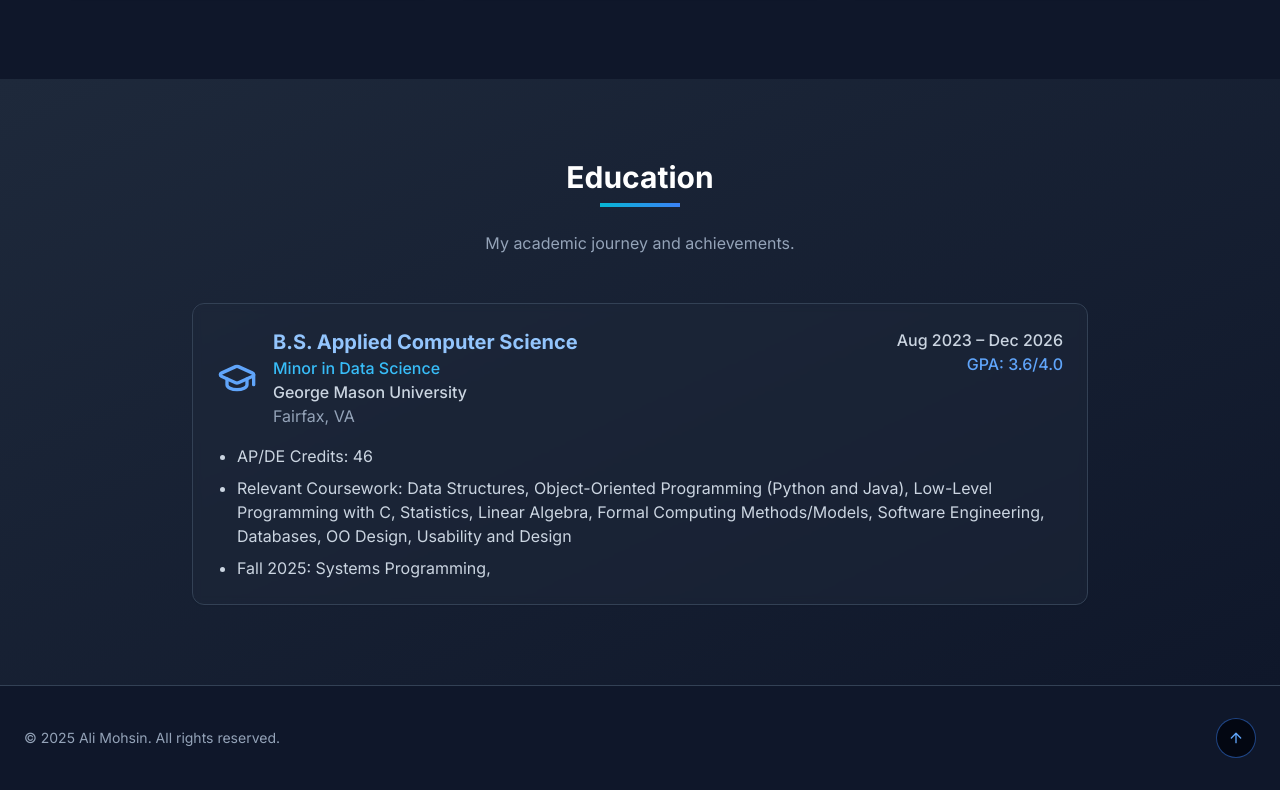
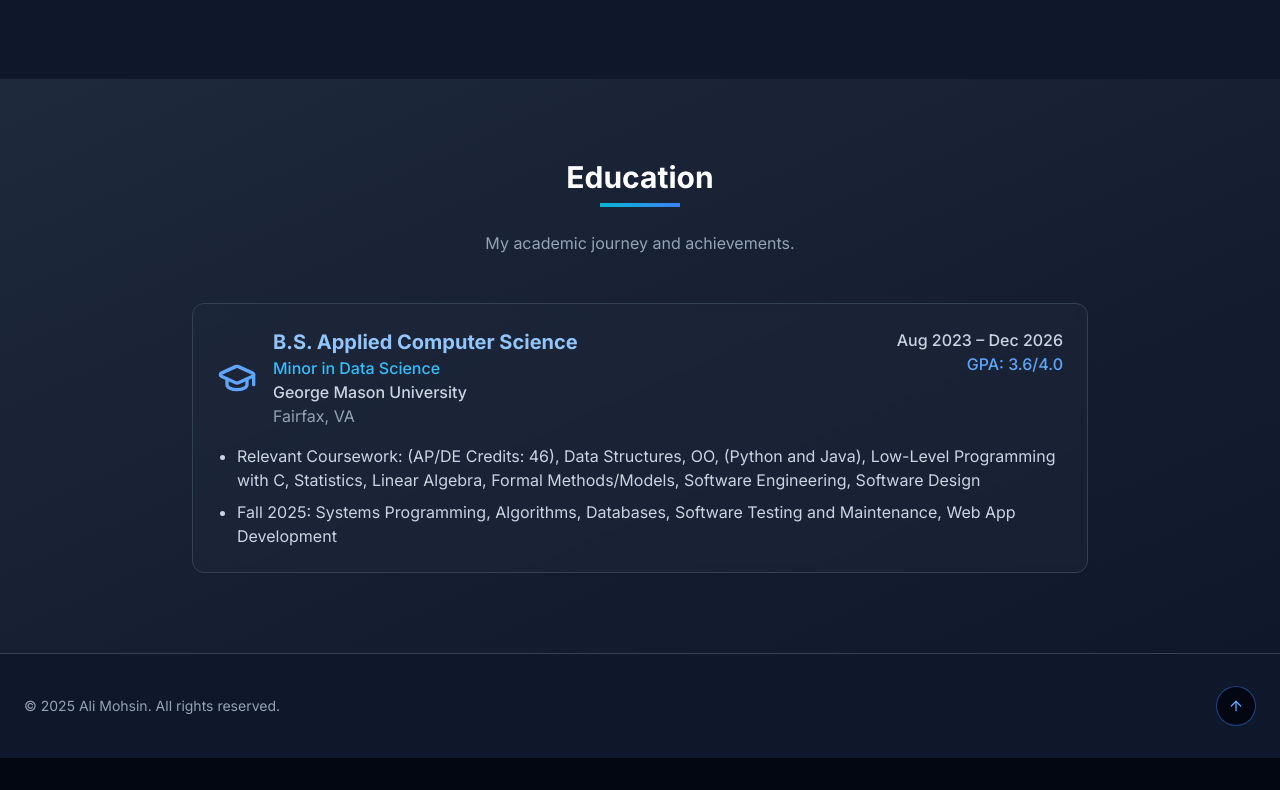
Before and after one commit to Paritybitz/portfolio, a Next.js app: page /portfolio/ in a window 1280 px wide. Shown: the part 5223-6013 px from the top of the page. After the commit the page ends 5981 px from the top, so only its background shows below. Built offline with nearby package versions, Linux system fonts and the light colour scheme.

Commit message:
couresework

```diff
--- a/components/education.tsx
+++ b/components/education.tsx
@@ -16,9 +16,8 @@ const education = [
     honors: "Dean's List",
     icon: <GraduationCap className="h-10 w-10 text-blue-400" />,
     details: [
-      "AP/DE Credits: 46",
-      "Relevant Coursework: Data Structures, Object-Oriented Programming (Python and Java), Low-Level Programming with C, Statistics, Linear Algebra, Formal Computing Methods/Models, Software Engineering, Databases, OO Design, Usability and Design",
-      "Fall 2025: Systems Programming, ",
+      "Relevant Coursework: (AP/DE Credits: 46), Data Structures, OO, (Python and Java), Low-Level Programming with C, Statistics, Linear Algebra, Formal Methods/Models, Software Engineering, Software Design",
+      "Fall 2025: Systems Programming, Algorithms, Databases, Software Testing and Maintenance, Web App Development",
     ],
   },
 ]
```
